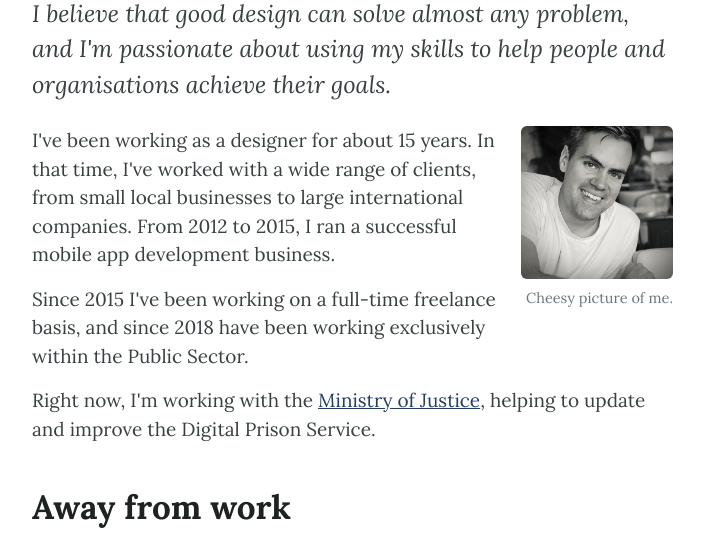
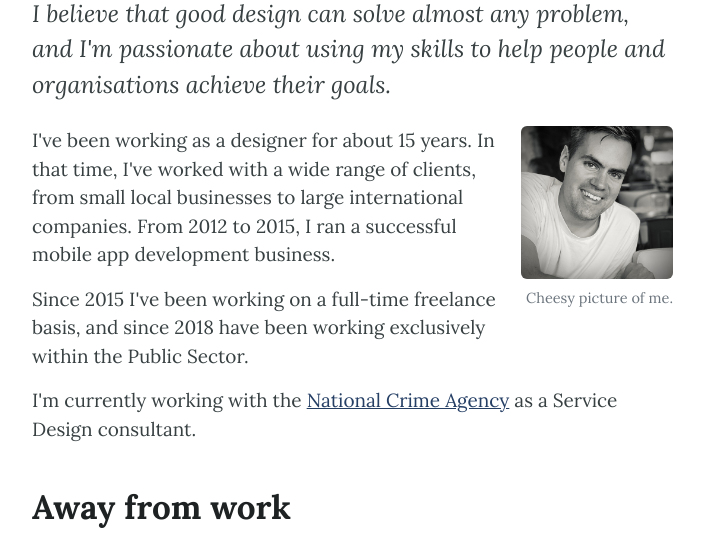
Before and after one commit to sensecall/sensecall.co.uk, an Eleventy site: page about.njk in a window 1280 px wide. Shown: the part 242-788 px from the top of the page, without its empty margins (50-754 px from the left). Built offline with nearby package versions, Linux system fonts and the light colour scheme; Eleventy itself is replaced by a stand-in of ours; files that its build step writes are made by us from their sources.

Commit message:
footer and role

```diff
--- a/about.njk
+++ b/about.njk
@@ -22,9 +22,7 @@ title: About – Dan Sensecall
                     Since 2015 I've been working on a full-time freelance basis, and since 2018 have been working exclusively within the Public Sector.
                 </p>
                 <p>
-                    Right now, I'm working with the <a href="https://www.gov.uk/government/organisations/ministry-of-justice"
-    target="_blank"
-    rel="noopener">Ministry of Justice</a>, helping to update and improve the Digital Prison Service.
+                    I'm currently working with the <a href="https://nationalcrimeagency.gov.uk/" target="_blank" rel="noopener">National Crime Agency</a> as a Service Design consultant.
                 </p>
                 <h2 class="fs-3 mb-4 lh-1 text-dark mt-5">Away from work</h2>
                 <p>
```
Also changed, not shown: _includes/footer.html (line endings or trailing spaces).
